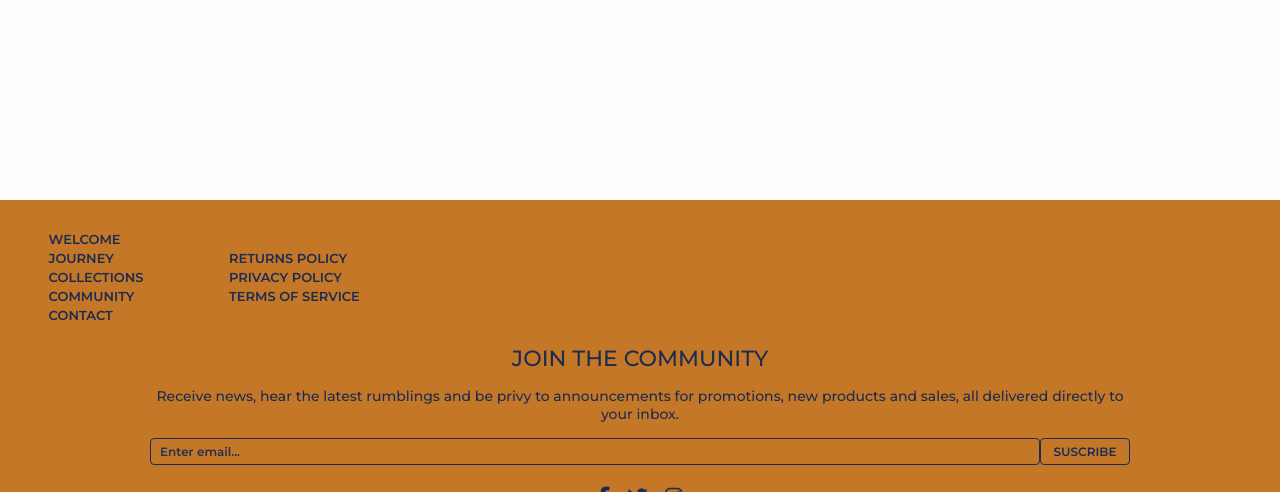
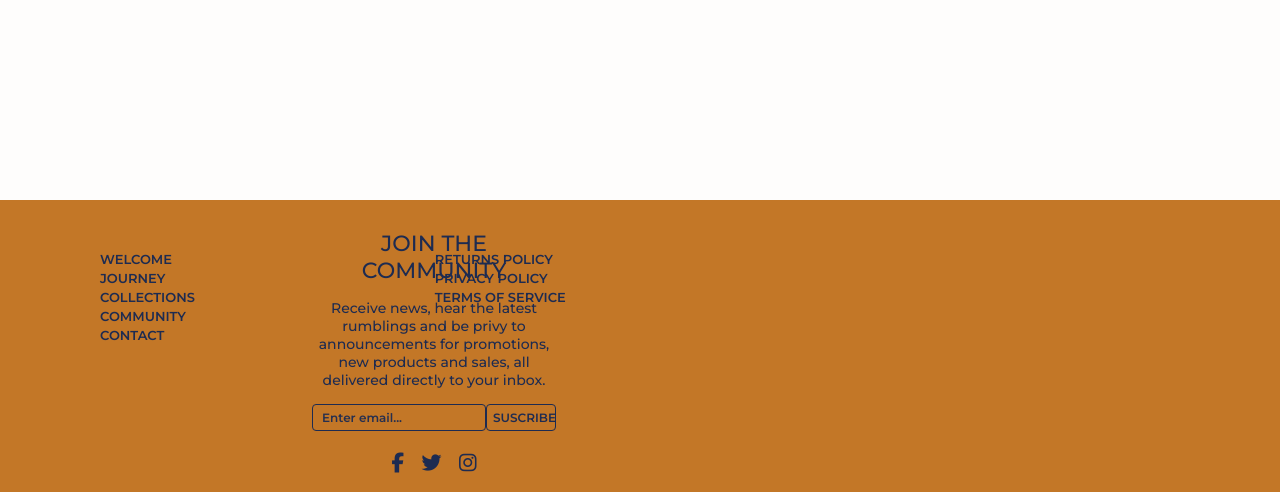
Before and after one commit to rdylanward/chewtherag.com, a Django app: page /cart/ in a window 1280 px wide. Shown: the part 456-948 px from the top of the page. Run offline with Django 3.2, Linux system fonts and the light colour scheme; some libraries are stand-ins or nearby versions.

Commit message:
Adjusted footer for 1024px width.

```diff
--- a/static/css/base.css
+++ b/static/css/base.css
@@ -723,7 +723,7 @@ body {
 
 .container-footer {
     font-family: 'Montserrat', sans-serif;
-    background: #c37727;
+    background: var(--footer__orange);
     color: var(--std__blue);
     display: grid;
     grid-template-columns: repeat(2, 50vw);
@@ -871,7 +871,7 @@ body {
     font-weight: 600;
     color: var(--std__blue);
     background: transparent;
-    border: 0.1rem solid #1d2b51;
+    border: 0.1rem solid var(--std__blue);
     border-radius: 0.4rem;
     width: auto;
     padding: 0.5rem 0.6rem;
@@ -879,8 +879,8 @@ body {
 }
 
 .community-form-button:hover {
-    color: #e5b27c;
-    background: #1d2b51;
+    color: var(--std__orange);
+    background: var(--std__blue);
     transition: all 0.3s;
 }
 
@@ -1078,6 +1078,49 @@ body {
 /****  /screen and (min-width: 767px)  ****/
 
 
+/****  screen and (min-width: 1024px)  ****/
+
+@media screen and (min-width: 1024px) {
+
+    /******************/
+    /****  Footer  ****/
+    /******************/
+
+    .container-footer {
+        grid-template-columns: max-content auto max-content;
+        grid-template-rows: repeat(4, max-content);
+        grid-template-areas:
+            "men mid pol"
+            "men soc pol"
+            "pay pay pay"
+            "cop cop cop";
+        padding: 3rem 10rem 1rem;
+    }
+
+    .footer-menu {
+        place-self: start start;
+        margin: 2rem 0rem 0rem;
+    }
+
+    .footer-middle {
+        grid-template-columns: 1fr;
+    }
+
+    .footer-community {
+        padding: 0rem 5rem;
+        margin-top: 0rem;
+    }
+
+    .footer-policies {
+        place-self: start start;
+        margin: 2rem 0rem 0rem;
+    }
+
+}
+
+/****  /screen and (min-width: 1024px)  ****/
+
+
 /****  /screen and (min-width: 1200px)  ****/
 
 @media screen and (min-width: 1200px) {
```
